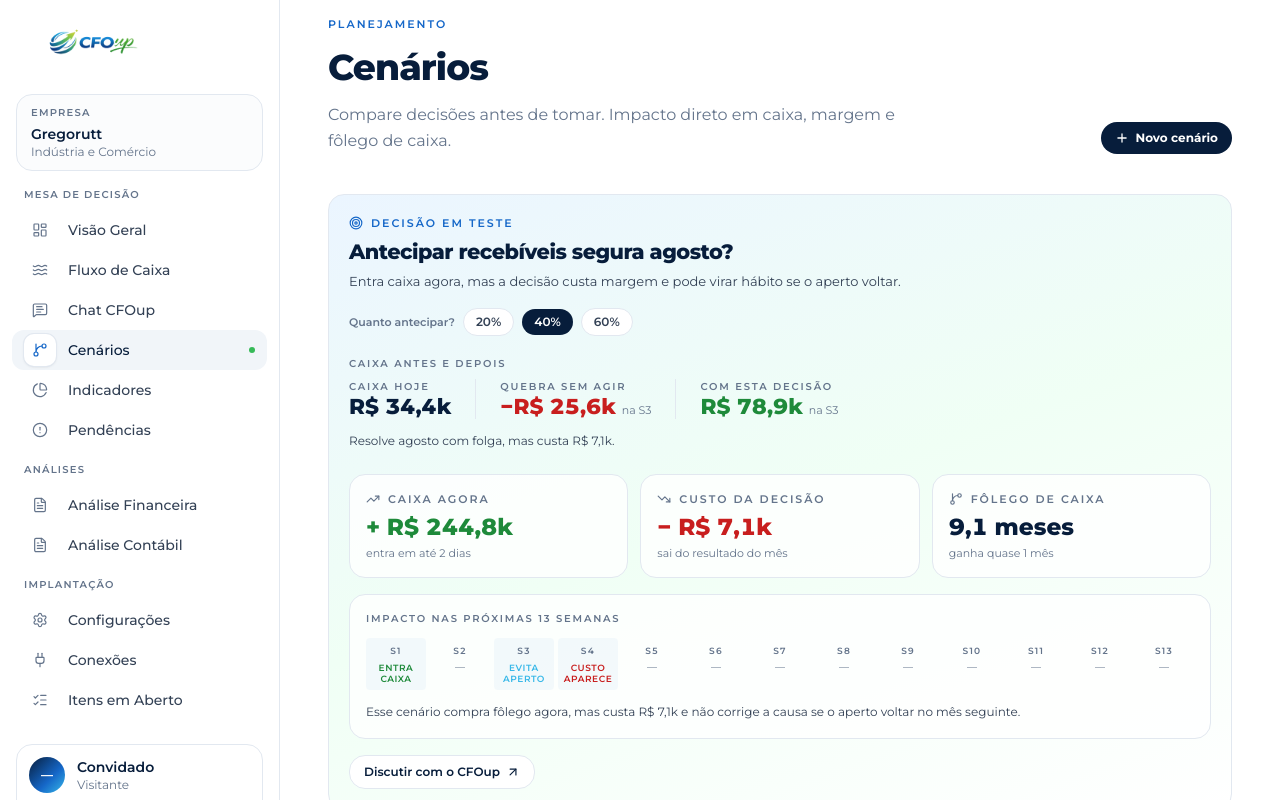
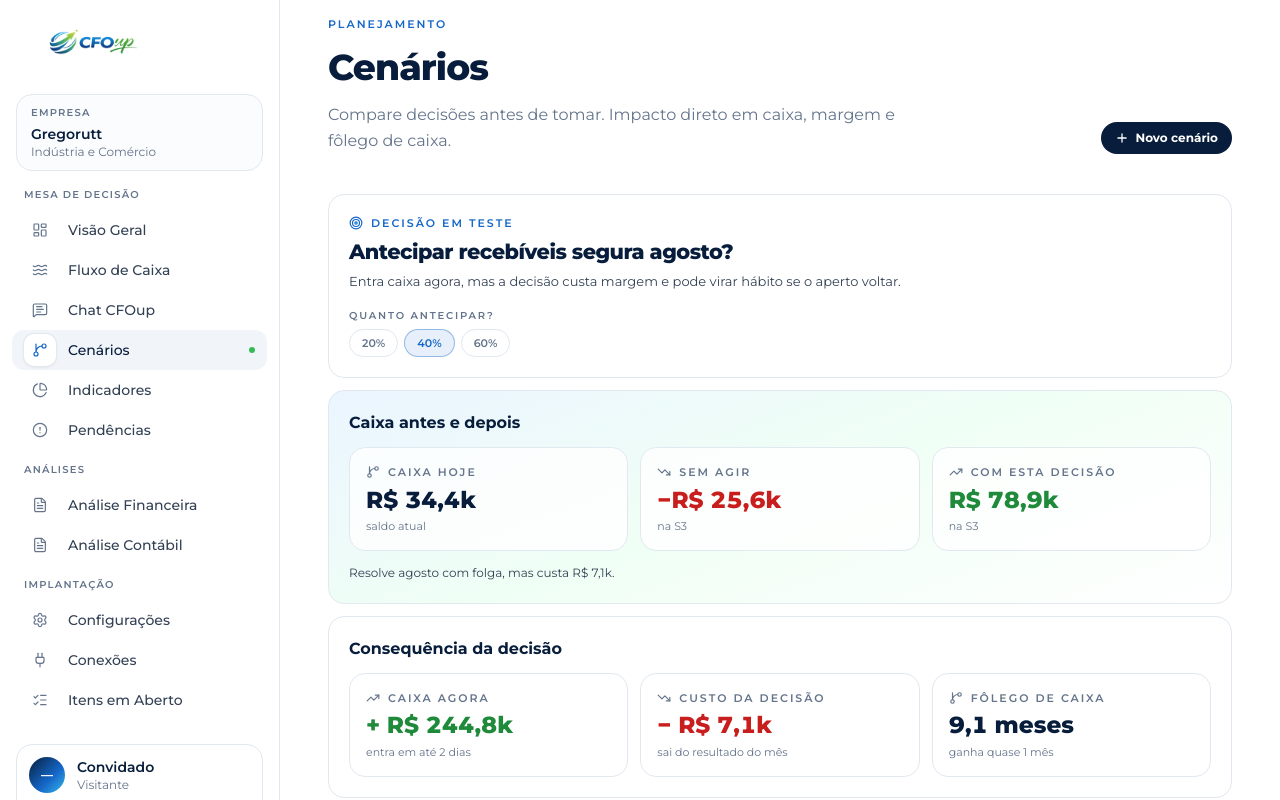
Before and after one commit to cfoup2026/cfoup-overview-v3, a Next.js app: page /cenarios in a window 1280 px wide. Shown: the top 800 px of the page. Built offline with nearby package versions, Linux system fonts and the light colour scheme.

Commit message:
feat: restructure card highlight into 4 editorial blocks
Split 1 giant card into 4 separate editorial blocks and remove unused WeeksImpactBlock component.

```diff
--- a/app/(app)/cenarios/page.tsx
+++ b/app/(app)/cenarios/page.tsx
@@ -117,121 +117,135 @@ export default function CenariosPage() {
         }
       />
 
-      {/* Destaque */}
-      <section className="mb-3 overflow-hidden rounded-2xl border border-border bg-hero-gradient p-4 md:p-5">
+      {/* Destaque — 4 blocos */}
+      <div className="mb-6 space-y-3">
+        {/* Bloco 1 — Decisão */}
+        <section className="rounded-2xl border border-border bg-card p-4 md:p-5">
           <div className="flex items-center gap-2 text-[11px] font-semibold uppercase tracking-[0.18em] text-[var(--brand-blue)]">
             <Target className="h-3.5 w-3.5" />
             Decisão em teste
           </div>
-        <h2 className="mt-2 max-w-2xl text-balance text-lg md:text-[1.3rem] font-extrabold leading-tight tracking-tight" style={{ color: "var(--brand-navy)" }}>
+          <h2
+            className="mt-2 max-w-2xl text-balance text-lg md:text-[1.3rem] font-extrabold leading-tight tracking-tight"
+            style={{ color: "var(--brand-navy)" }}
+          >
             Antecipar recebíveis segura agosto?
           </h2>
           <p className="mt-1.5 max-w-2xl text-[13px] leading-relaxed text-[var(--slate-700)]">
             Entra caixa agora, mas a decisão custa margem e pode virar hábito se o aperto voltar.
           </p>
 
-        {/* Pills */}
-        <div className="mt-4 flex items-center gap-2">
-          <span className="text-[11px] font-semibold text-muted-foreground">Quanto antecipar?</span>
-          {([20, 40, 60] as Pct[]).map((p) => (
+          <div className="mt-4">
+            <p className="text-[10px] font-semibold uppercase tracking-[0.18em] text-muted-foreground">
+              Quanto antecipar?
+            </p>
+            <div className="mt-1.5 flex gap-1.5">
+              {([20, 40, 60] as Pct[]).map((v) => {
+                const active = pct === v
+                return (
                   <button
-              key={p}
+                    key={v}
                     type="button"
-              onClick={() => setPct(p)}
-              className={`rounded-full px-3 py-1 text-[12px] font-semibold transition ${
-                pct === p
-                  ? "bg-[var(--brand-navy)] text-white"
-                  : "border border-border bg-white text-[var(--slate-700)] hover:border-[var(--brand-blue)]/40"
-              }`}
+                    onClick={() => setPct(v)}
+                    className={
+                      active
+                        ? "h-7 px-3 text-[11px] font-semibold rounded-full bg-[rgba(21,103,200,0.10)] text-[var(--brand-blue)] transition"
+                        : "h-7 px-3 text-[11px] font-semibold rounded-full border border-border text-muted-foreground hover:border-[rgba(21,103,200,0.30)] transition"
+                    }
+                    style={active ? { border: "0.5px solid rgba(21,103,200,0.40)" } : { borderWidth: "0.5px" }}
                   >
-              {p}%
+                    {v}%
                   </button>
-          ))}
-        </div>
-
-        {/* Faixa: Caixa antes e depois */}
-        <div className="mt-5">
-          <p className="text-[10px] font-semibold uppercase tracking-[0.18em] text-muted-foreground">
-            Caixa antes e depois
-          </p>
-
-          <div className="mt-2 flex flex-wrap items-stretch gap-x-6 gap-y-3">
-            {/* Caixa hoje */}
-            <div className="flex flex-col">
-              <span className="text-[10px] font-semibold uppercase tracking-[0.18em] text-muted-foreground">
-                Caixa hoje
-              </span>
-              <div className="mt-0.5 flex items-baseline gap-1.5">
-                <span
-                  className="text-[1.35rem] font-extrabold leading-none tabular-nums"
-                  style={{ color: "var(--brand-navy)" }}
-                >
-                  {CAIXA_HOJE}
-                </span>
+                )
+              })}
             </div>
           </div>
+        </section>
 
-            <span aria-hidden className="hidden w-px bg-border md:block" />
-
-            {/* Quebra sem agir */}
-            <div className="flex flex-col">
-              <span className="text-[10px] font-semibold uppercase tracking-[0.18em] text-muted-foreground">
-                Quebra sem agir
-              </span>
-              <div className="mt-0.5 flex items-baseline gap-1.5">
-                <span
-                  className="text-[1.35rem] font-extrabold leading-none tabular-nums"
-                  style={{ color: "var(--brand-red)" }}
-                >
-                  {CAIXA_MIN_SEM_AGIR.value}
-                </span>
-                <span className="text-[11px] text-muted-foreground">{CAIXA_MIN_SEM_AGIR.sub}</span>
+        {/* Bloco 2 — Caixa antes e depois */}
+        <section className="overflow-hidden rounded-2xl border border-border bg-hero-gradient p-4 md:p-5">
+          <h3 className="text-base font-bold" style={{ color: "var(--brand-navy)" }}>
+            Caixa antes e depois
+          </h3>
+          <div className="mt-3 grid gap-3 md:grid-cols-3">
+            <ImpactTile label="Caixa hoje" value={CAIXA_HOJE} tone="neutral" detail="saldo atual" />
+            <ImpactTile label="Sem agir" value={CAIXA_MIN_SEM_AGIR.value} tone="negative" detail={CAIXA_MIN_SEM_AGIR.sub} />
+            <ImpactTile
+              label="Com esta decisão"
+              value={data.caixaMinComDecisao.value}
+              tone={data.caixaMinComDecisao.tone}
+              detail={data.caixaMinComDecisao.sub}
+            />
           </div>
-            </div>
-
-            <span aria-hidden className="hidden w-px bg-border md:block" />
-
-            {/* Com esta decisão */}
-            <div className="flex flex-col">
-              <span className="text-[10px] font-semibold uppercase tracking-[0.18em] text-muted-foreground">
-                Com esta decisão
-              </span>
-              <div className="mt-0.5 flex items-baseline gap-1.5">
-                <span
-                  className="text-[1.35rem] font-extrabold leading-none tabular-nums"
-                  style={{ color: data.caixaMinComDecisao.tone === "positive" ? "var(--brand-green-dark)" : "var(--brand-red)" }}
-                >
-                  {data.caixaMinComDecisao.value}
-                </span>
-                <span className="text-[11px] text-muted-foreground">{data.caixaMinComDecisao.sub}</span>
-              </div>
-            </div>
-          </div>
-
           <p className="mt-3 text-[12px] leading-relaxed text-[var(--slate-700)]">
             {data.antesDepoisReading}
           </p>
-        </div>
+        </section>
 
-        <div className="mt-6 grid gap-3 md:grid-cols-3">
+        {/* Bloco 3 — Consequência da decisão */}
+        <section className="rounded-2xl border border-border bg-card p-4 md:p-5">
+          <h3 className="text-base font-bold" style={{ color: "var(--brand-navy)" }}>
+            Consequência da decisão
+          </h3>
+          <div className="mt-3 grid gap-3 md:grid-cols-3">
             <ImpactTile label="Caixa agora" value={data.caixa} tone="positive" detail="entra em até 2 dias" />
             <ImpactTile label="Custo da decisão" value={data.custo} tone="negative" detail="sai do resultado do mês" />
             <ImpactTile label="Fôlego de caixa" value={data.folego} tone="neutral" detail={data.folegoDetail} />
           </div>
+        </section>
 
-        {/* Impacto 13 semanas */}
-        <WeeksImpactBlock weeks={data.weeks} leitura={data.leitura} />
+        {/* Bloco 4 — Próximas 13 semanas */}
+        <section className="rounded-2xl border border-border bg-card p-4 md:p-5">
+          <h3 className="text-base font-bold" style={{ color: "var(--brand-navy)" }}>
+            Próximas 13 semanas
+          </h3>
+          <div className="mt-3 grid grid-cols-[repeat(13,minmax(0,1fr))] gap-1">
+            {data.weeks.map((w) => {
+              const color =
+                w.tone === "positive" ? "var(--brand-green-dark)" :
+                w.tone === "negative" ? "var(--brand-red)" :
+                w.tone === "neutral"  ? "var(--brand-cyan)" :
+                "var(--muted-foreground)"
+              const hasEffect = w.tone !== "empty"
+              return (
+                <div
+                  key={w.label}
+                  className="flex min-h-[48px] flex-col items-center justify-start gap-1 rounded py-1.5"
+                  style={{ background: hasEffect ? "rgba(21,103,200,0.04)" : "transparent" }}
+                >
+                  <span className="text-[9px] font-semibold uppercase tracking-[0.14em] text-muted-foreground">
+                    {w.label}
+                  </span>
+                  {hasEffect ? (
+                    <span
+                      className="text-[9px] font-semibold uppercase leading-tight tracking-[0.06em] text-center"
+                      style={{ color }}
+                    >
+                      {(w as Exclude<WeekEffect, { tone: "empty" }>).text}
+                    </span>
+                  ) : (
+                    <span className="text-[10px] leading-none text-muted-foreground">—</span>
+                  )}
+                </div>
+              )
+            })}
+          </div>
+          <p className="mt-3 text-[12px] leading-relaxed text-[var(--slate-700)]">
+            {data.leitura}
+          </p>
+        </section>
 
-        <div className="mt-4 flex flex-wrap gap-2">
+        {/* Link textual pequeno */}
+        <div className="flex justify-end pt-1">
           <Link
             href={`/chat?q=${encodeURIComponent(data.chatQuery)}&auto=1`}
-            className="inline-flex items-center gap-1.5 rounded-xl border border-border bg-white px-3.5 py-2 text-xs font-semibold text-[var(--brand-navy)] hover:border-[var(--brand-blue)]/40"
+            className="inline-flex items-center gap-1 text-[12px] font-semibold text-[var(--brand-blue)] hover:underline"
           >
             Discutir com o CFOup
-            <ArrowUpRight className="h-3.5 w-3.5" />
+            <ArrowUpRight className="h-3 w-3" />
           </Link>
         </div>
-      </section>
+      </div>
 
       {/* Lista de cenários */}
       <section aria-labelledby="cenarios-list" className="rounded-2xl border border-border bg-card">
@@ -266,54 +280,6 @@ export default function CenariosPage() {
 type WeekEffect =
   | { label: string; tone: "positive" | "negative" | "neutral"; text: string }
   | { label: string; tone: "empty" }
-
-function WeeksImpactBlock({ weeks, leitura }: { weeks: WeekEffect[]; leitura: string }) {
-  return (
-    <div className="mt-4 rounded-xl border border-border bg-white/80 p-4">
-      <p className="text-[10px] font-semibold uppercase tracking-[0.18em] text-muted-foreground">
-        Impacto nas próximas 13 semanas
-      </p>
-
-      <div className="mt-3 grid grid-cols-[repeat(13,minmax(0,1fr))] gap-1">
-        {weeks.map((w) => {
-          const color =
-            w.tone === "positive" ? "var(--brand-green-dark)" :
-            w.tone === "negative" ? "var(--brand-red)" :
-            w.tone === "neutral"  ? "var(--brand-cyan)" :
-            "var(--muted-foreground)"
-          const hasEffect = w.tone !== "empty"
-          return (
-            <div
-              key={w.label}
-              className="flex min-h-[48px] flex-col items-center justify-start gap-1 rounded py-1.5"
-              style={{
-                background: hasEffect ? "rgba(21,103,200,0.04)" : "transparent",
-              }}
-            >
-              <span className="text-[9px] font-semibold uppercase tracking-[0.14em] text-muted-foreground">
-                {w.label}
-              </span>
-              {hasEffect ? (
-                <span
-                  className="text-[9px] font-semibold uppercase leading-tight tracking-[0.06em] text-center"
-                  style={{ color }}
-                >
-                  {w.text}
-                </span>
-              ) : (
-                <span className="text-[10px] leading-none text-muted-foreground">—</span>
-              )}
-            </div>
-          )
-        })}
-      </div>
-
-      <p className="mt-3 text-[12px] leading-relaxed text-[var(--slate-700)]">
-        {leitura}
-      </p>
-    </div>
-  )
-}
 
 function ImpactTile({
   label,
```
Lines whose indentation alone changed are shown as unchanged.
